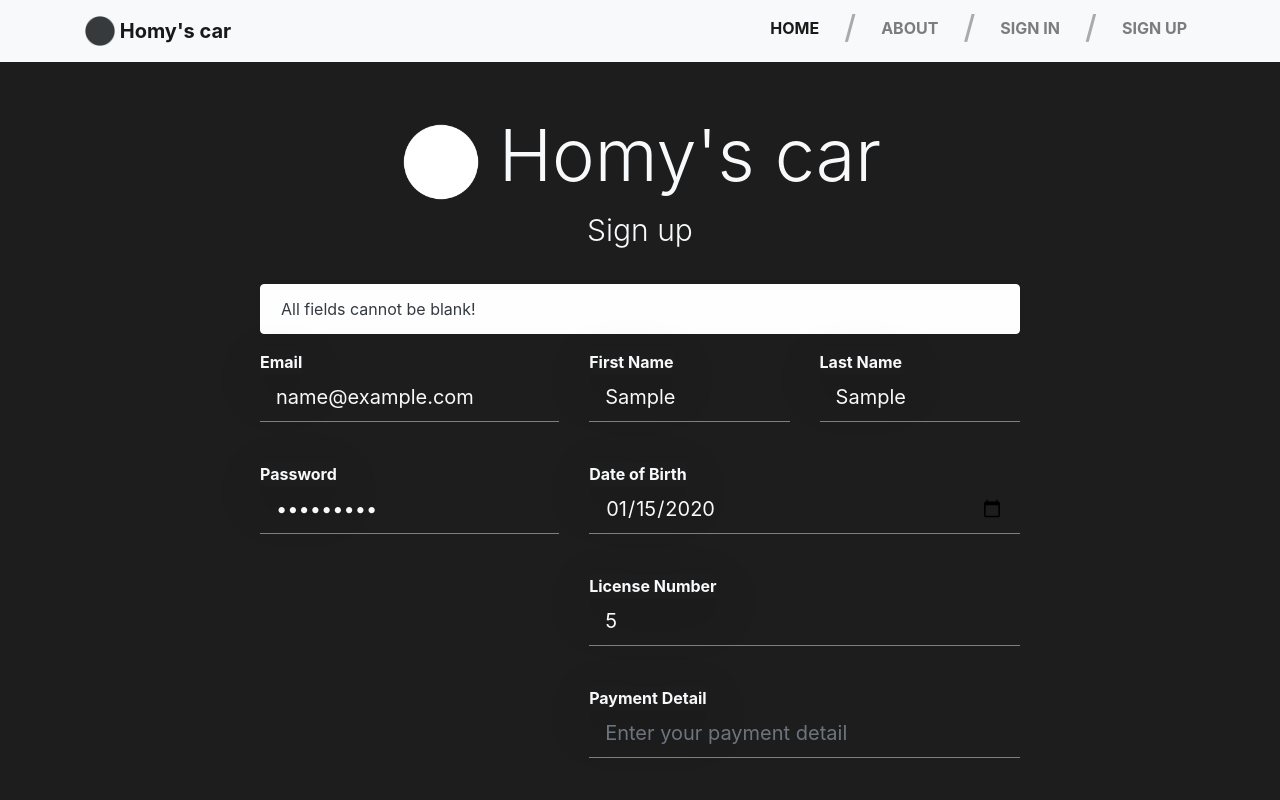
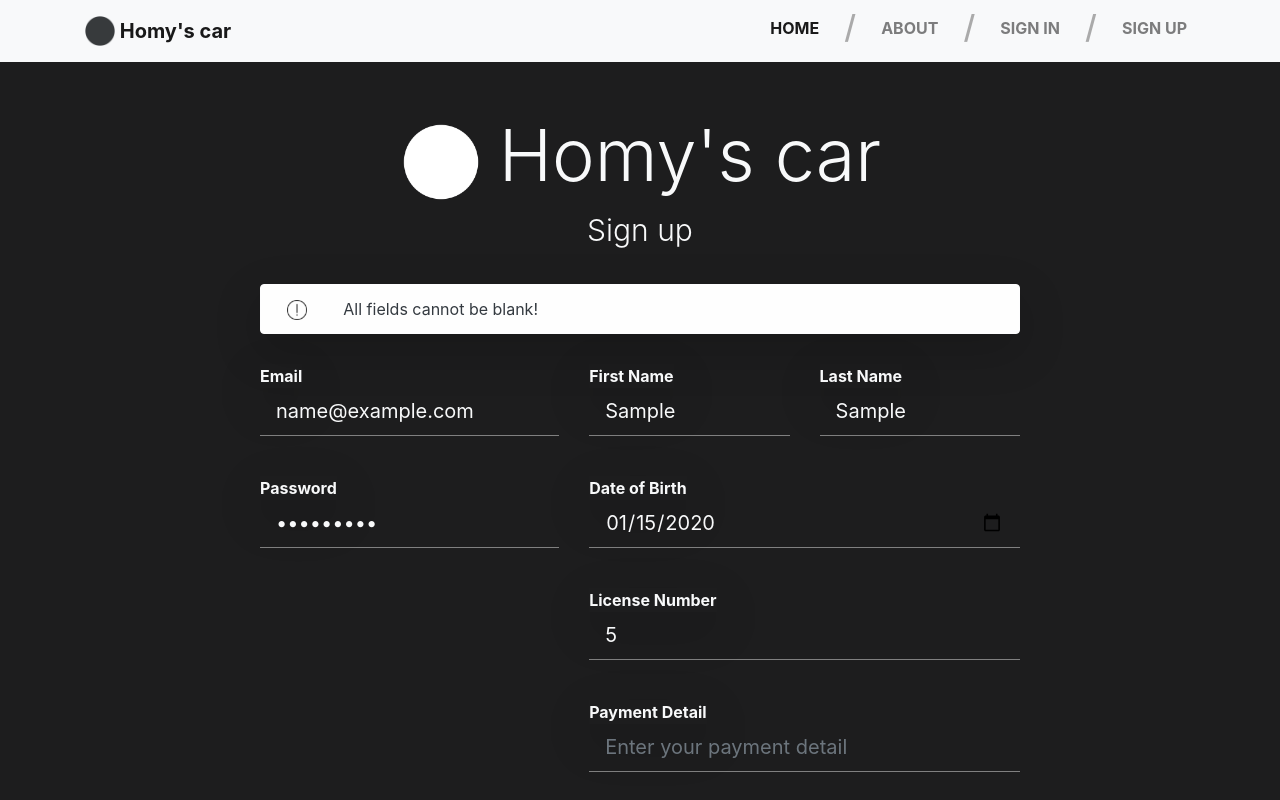
Before and after one commit to zane-keyan/ProgProject2019Sem2, a React (Create React App) app: page /signup in a window 1280 px wide. Both pictures are taken after typing "name@example.com", "Sample123", "Sample", "Sample", "2020-01-15", "5" into the empty fields and a click on the button 640 px from the left and 766 px from the top of the page. Shown: the top 800 px of the page. Built offline with nearby package versions, Linux system fonts and the light colour scheme; what google-maps-react would draw is missing.

Commit message:
add alert icon, from margin

```diff
--- a/src/components/Alert.js
+++ b/src/components/Alert.js
@@ -1,9 +1,15 @@
 import React, { Component } from "react";
+import warningIcon from "../images/warning.png";
 class Alert extends Component {
   render() {
     return (
-      <div class="alert alert-light text-dark" role="alert">
-        {this.props.errorMessage}
+      <div className="alert alert-light text-dark shadow-lg" role="alert">
+        <div className="row">
+          <div className="col-1 text-center">
+            <img className="warning-icon " src={warningIcon} />
+          </div>
+          <div className="col-10">{this.props.errorMessage}</div>
+        </div>
       </div>
     );
   }
--- /dev/null
+++ b/src/stylesheets/alert.css
@@ -0,0 +1,7 @@
+.warning-icon {
+  width: 20px;
+  height: 20px;
+}
+.alert {
+  margin-bottom: 30px;
+}
--- a/src/stylesheets/index.css
+++ b/src/stylesheets/index.css
@@ -8,3 +8,4 @@
 @import "./rent.css";
 @import "./table.css";
 @import "./signin.css";
+@import "./alert.css";
--- a/src/stylesheets/signin.css
+++ b/src/stylesheets/signin.css
@@ -22,6 +22,9 @@
   max-width: 800px;
   padding: 20px;
   margin: auto;
+}
+.signup-auth-form {
+  margin-bottom: 40px !important;
 }
 .signin-form-container {
   max-width: 400px;
```
Also changed, not shown: src/images/warning.png (added).
